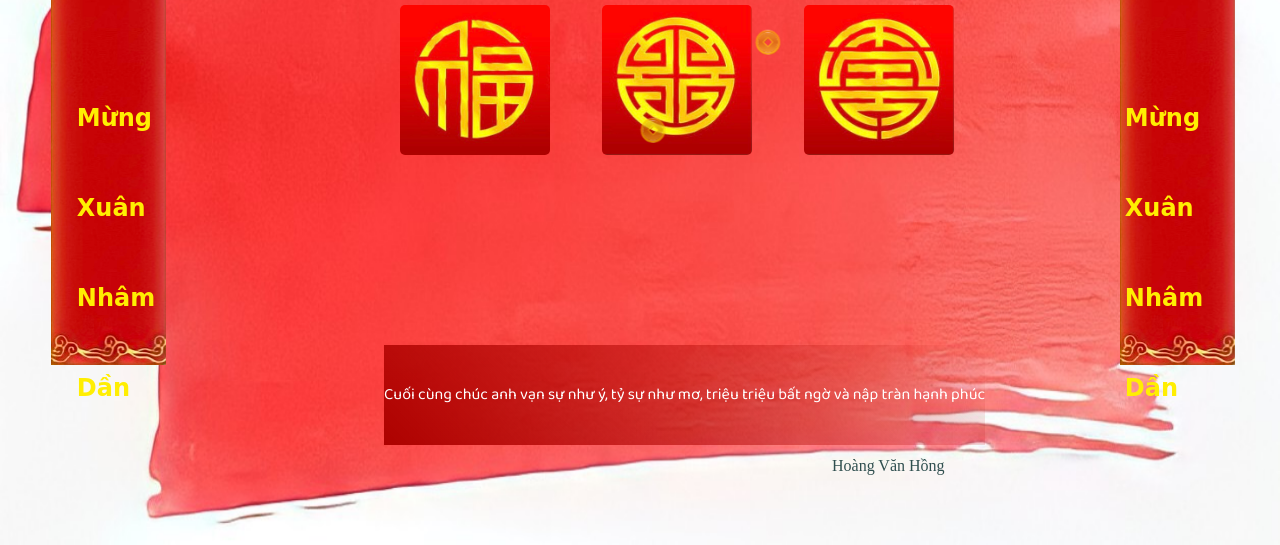
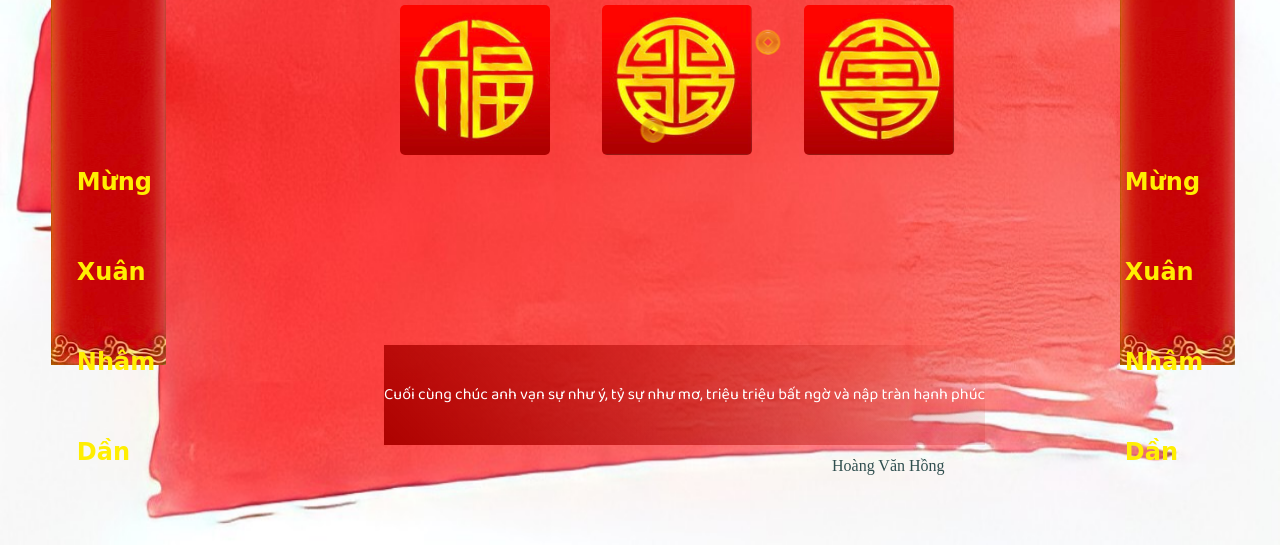
Before and after one commit to hng19/HNY, a plain HTML site: page index.html in a window 1280 px wide. Shown: the part 255-800 px from the top of the page. Drawn offline with Linux system fonts and the light colour scheme; a web font is replaced by a local one.

Commit message:
Update style.css

```diff
--- a/style.css
+++ b/style.css
@@ -220,7 +220,7 @@ body{
 
 .banner{
     position: absolute;
-    bottom: 14%;
+    bottom: 6%;
     left: 6%;
 }
 
@@ -232,7 +232,7 @@ body{
 .banner2{
     position: absolute;
     right: 6%;
-    bottom: 14%;
+    bottom: 6%;
 }
 
 .text{
```
